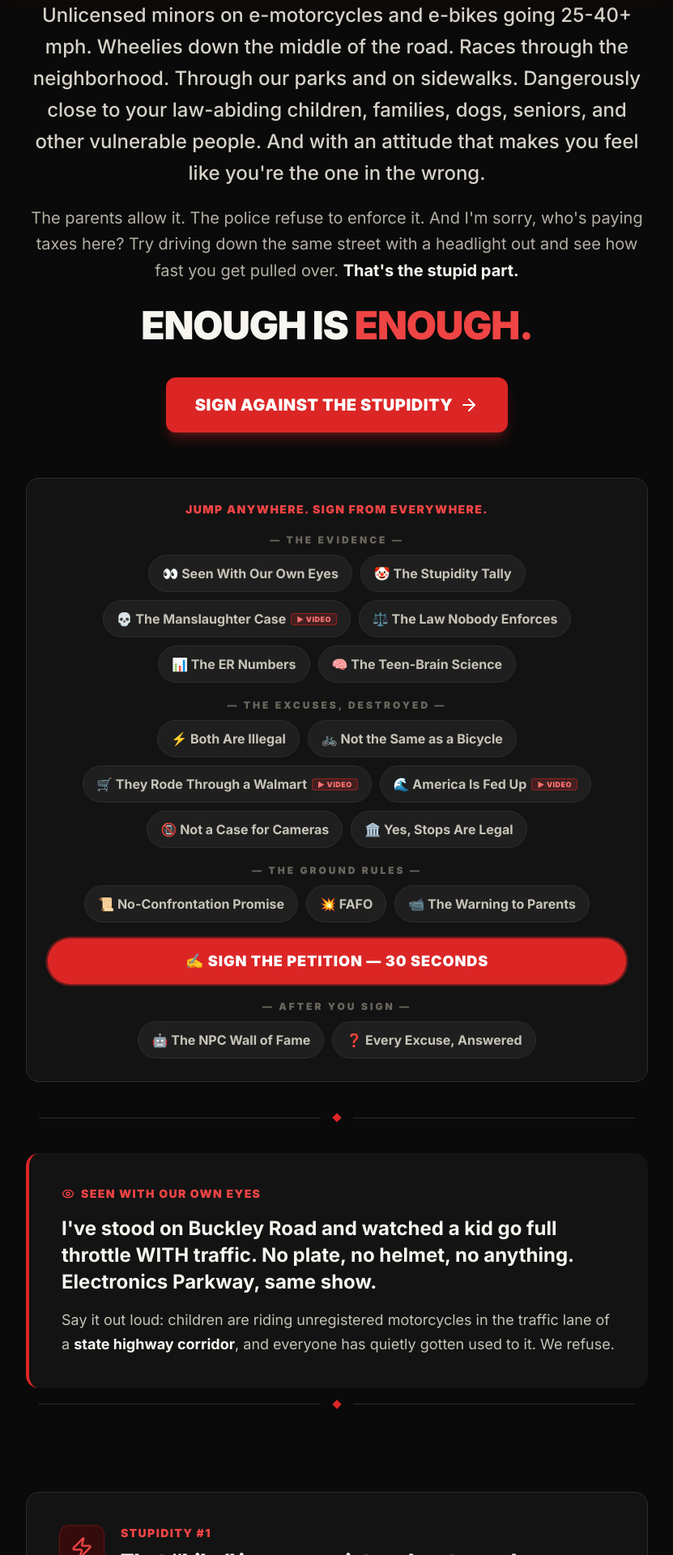
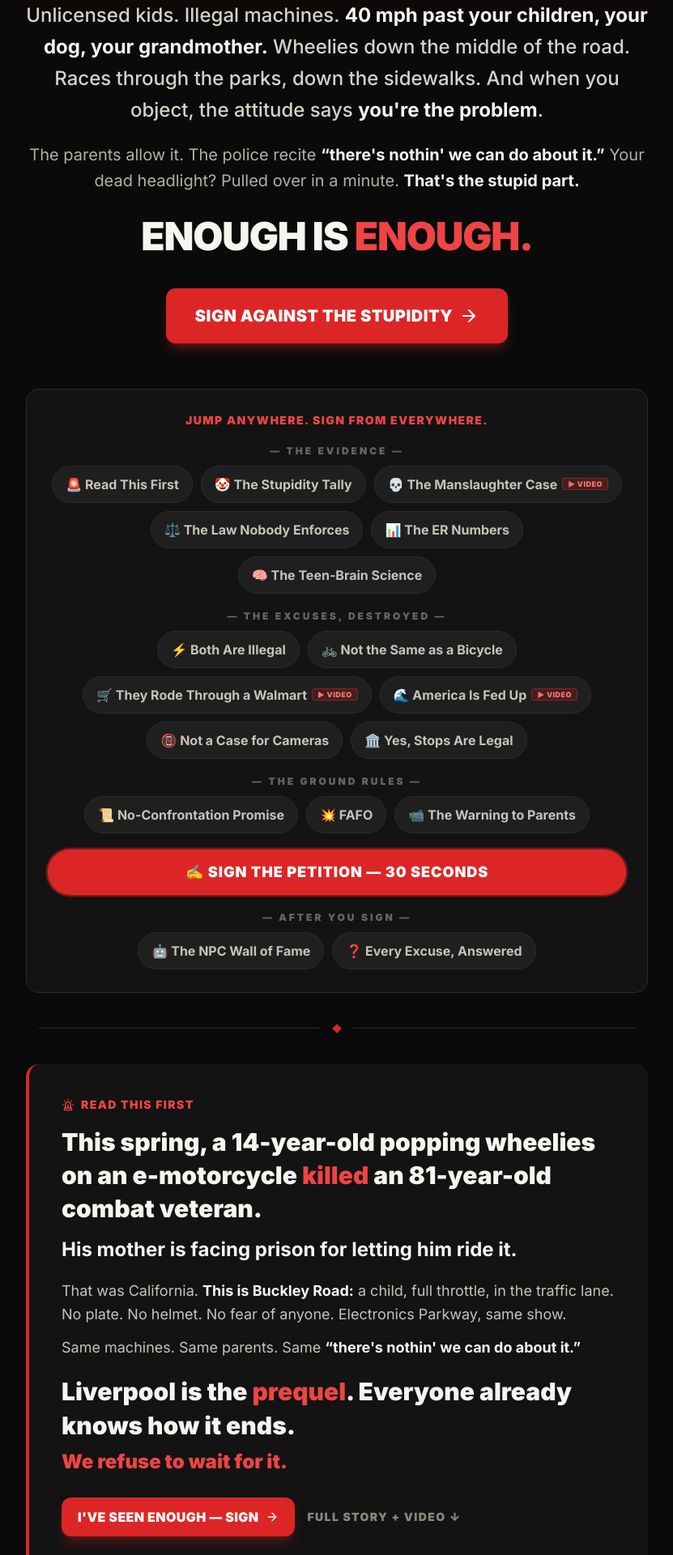
Before and after one commit to kondaguey/protectliverpoolny, a Next.js app: page /stupidity in a window 1280 px wide. Shown: the part 1080-3000 px from the top of the page at 81% size, without its empty margins (224-1055 px from the left). Built offline with nearby package versions, Linux system fonts and the light colour scheme; no server answers.

Commit message:
more adjustments

```diff
--- a/src/app/stupidity/page.tsx
+++ b/src/app/stupidity/page.tsx
@@ -37,6 +37,7 @@ import {
   MessageSquareQuote,
   ShoppingCart,
   Waves,
+  Siren,
   Video,
   TrendingUp,
   HelpCircle,
@@ -152,7 +153,7 @@ const JUMP_GROUPS: {
   {
     title: "The Evidence",
     links: [
-      { href: "#witness", label: "👀 Seen With Our Own Eyes" },
+      { href: "#witness", label: "🚨 Read This First" },
       { href: "#tally", label: "🤡 The Stupidity Tally" },
       { href: "#the-case", label: "💀 The Manslaughter Case", video: true },
       { href: "#the-law", label: "⚖️ The Law Nobody Enforces" },
@@ -338,8 +339,8 @@ const stupidities: Stupidity[] = [
           and can&apos;t steer.
         </p>
         <p>
-          At 40 mph he&apos;s covering <B>close to 60 feet every second</B> on a
-          machine he&apos;s owned for a month, with zero training.
+          At 40 mph he&apos;s covering <B>close to 60 feet every second</B>{" "}
+          on a machine he&apos;s owned for a month, with zero training.
         </p>
         <p>
           And the full-face helmet with the dark visor? That&apos;s not safety
@@ -1361,12 +1362,11 @@ export default function StupidityPage() {
             transition={{ duration: 0.6, delay: 0.3 }}
             className="text-xl md:text-2xl text-[#d6d2c8] max-w-3xl mx-auto leading-relaxed mb-5 font-medium"
           >
-            Unlicensed minors on e-motorcycles and e-bikes going 25-40+ mph.
-            Wheelies down the middle of the road. Races through the
-            neighborhood. Through our parks and on sidewalks. Dangerously close
-            to your law-abiding children, families, dogs, seniors, and other
-            vulnerable people. And with an attitude that makes you feel like
-            you're the one in the wrong.
+            Unlicensed kids. Illegal machines.{" "}
+            <B>40 mph past your children, your dog, your grandmother.</B>{" "}
+            Wheelies down the middle of the road. Races through the parks,
+            down the sidewalks. And when you object, the attitude says{" "}
+            <B>you&apos;re the problem</B>.
           </motion.p>
           <motion.p
             initial={{ opacity: 0, y: 20 }}
@@ -1374,9 +1374,9 @@ export default function StupidityPage() {
             transition={{ duration: 0.6, delay: 0.4 }}
             className="text-lg md:text-xl text-[#b3afa4] max-w-3xl mx-auto leading-relaxed mb-7"
           >
-            The parents allow it. The police refuse to enforce it. And I&apos;m
-            sorry, who&apos;s paying taxes here? Try driving down the same
-            street with a headlight out and see how fast you get pulled over.{" "}
+            The parents allow it. The police recite{" "}
+            <B>&ldquo;there&apos;s nothin&apos; we can do about it.&rdquo;</B>{" "}
+            Your dead headlight? Pulled over in a minute.{" "}
             <span className="text-[#f7f5ef] font-bold">
               That&apos;s the stupid part.
             </span>
@@ -1418,19 +1418,45 @@ export default function StupidityPage() {
             className="bg-[#131313] border-l-4 border-danger-600 rounded-2xl p-7 md:p-10"
           >
             <p className="text-xs md:text-sm font-black text-danger-500 uppercase tracking-widest mb-4 flex items-center gap-2">
-              <Eye className="w-4 h-4" />
-              Seen with our own eyes
+              <Siren className="w-4 h-4" />
+              Read this first
             </p>
-            <p className="text-xl md:text-2xl text-[#f7f5ef] font-bold leading-snug mb-4">
-              I&apos;ve stood on Buckley Road and watched a kid go full throttle
-              WITH traffic. No plate, no helmet, no anything. Electronics
-              Parkway, same show.
+            <p className="text-2xl md:text-3xl text-[#f7f5ef] font-black leading-snug mb-3">
+              This spring, a 14-year-old popping wheelies on an e-motorcycle{" "}
+              <span className="text-danger-500">killed</span> an 81-year-old
+              combat veteran.
             </p>
-            <p className="text-base md:text-lg text-[#c7c3b8] leading-relaxed">
-              Say it out loud: children are riding unregistered motorcycles in
-              the traffic lane of a <B>state highway corridor</B>, and everyone
-              has quietly gotten used to it. We refuse.
+            <p className="text-xl md:text-2xl text-[#f7f5ef] font-bold leading-snug mb-5">
+              His mother is facing prison for letting him ride it.
             </p>
+            <p className="text-base md:text-lg text-[#c7c3b8] leading-relaxed mb-3">
+              That was California.{" "}
+              <B>This is Buckley Road:</B> a child, full throttle,
+              in the traffic lane. No plate. No helmet. No fear of anyone.
+              Electronics Parkway, same show.
+            </p>
+            <p className="text-base md:text-lg text-[#c7c3b8] leading-relaxed mb-5">
+              Same machines. Same parents. Same{" "}
+              <B>&ldquo;there&apos;s nothin&apos; we can do about
+              it.&rdquo;</B>
+            </p>
+            <p className="text-2xl md:text-3xl font-black text-[#f7f5ef] leading-snug mb-2">
+              Liverpool is the{" "}
+              <span className="text-danger-500">prequel</span>. Everyone
+              already knows how it ends.
+            </p>
+            <p className="text-xl md:text-2xl font-black text-danger-500 mb-7">
+              We refuse to wait for it.
+            </p>
+            <div className="flex flex-wrap items-center gap-4">
+              <SignCta small label="I've Seen Enough — Sign" />
+              <a
+                href="#the-case"
+                className="text-xs md:text-sm font-black uppercase tracking-widest text-[#8a867c] hover:text-[#f7f5ef] transition-colors"
+              >
+                Full story + video ↓
+              </a>
+            </div>
           </motion.div>
         </div>
       </section>
```
